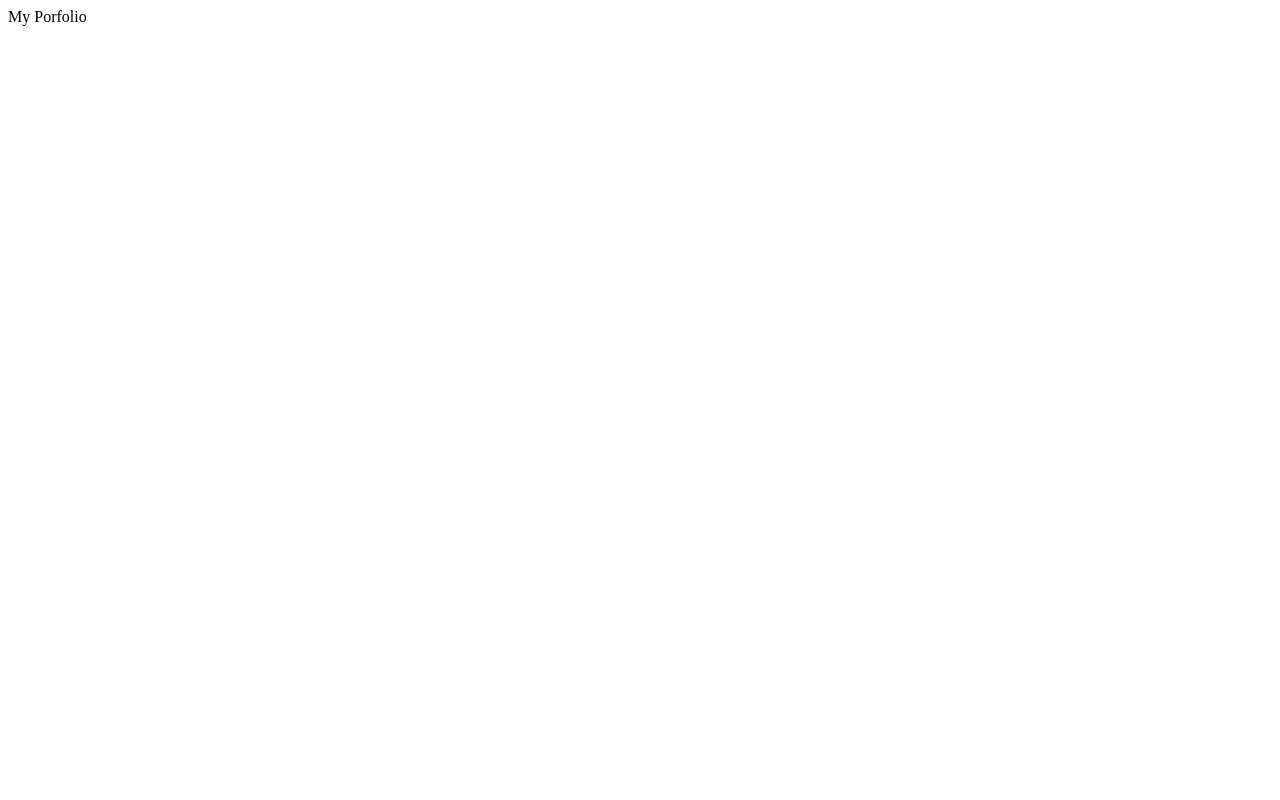
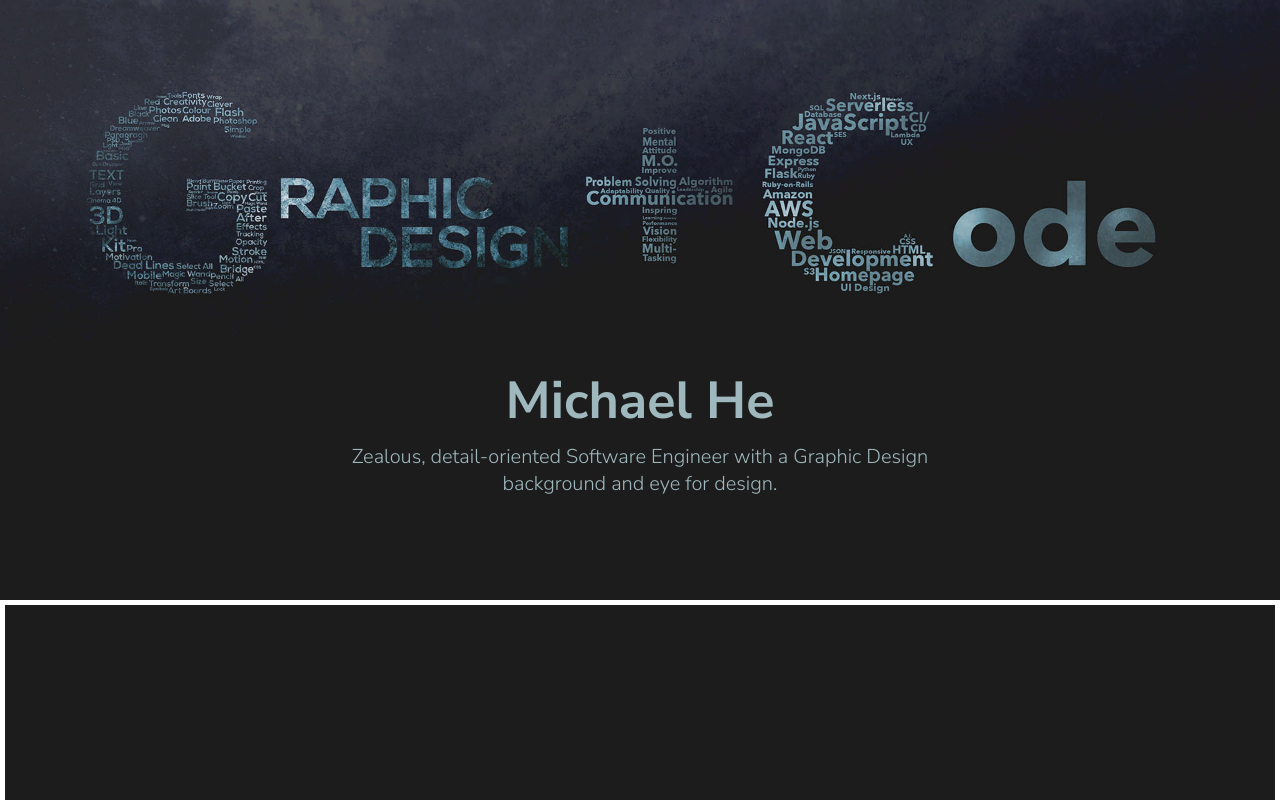
Before and after one commit to zbmike/porfolio, a JavaScript app: page / in a window 1280 px wide. Shown: the top 800 px of the page. Built offline with nearby package versions, Linux system fonts and the light colour scheme; the HTML template or start-up script is replaced by a standard one.

Commit message:
Add landing animation

```diff
--- a/public/index.html
+++ b/public/index.html
@@ -4,6 +4,8 @@
     <meta charset="utf-8" />
     <link rel="icon" href="%PUBLIC_URL%/favicon.ico" />
     <meta name="viewport" content="width=device-width, initial-scale=1" />
+    <link rel="preconnect" href="https://fonts.gstatic.com">
+    <link href="https://fonts.googleapis.com/css2?family=Nunito+Sans:wght@300;400;700&display=swap" rel="stylesheet">
     <title>Zhiyuan He Porfolio</title>
   </head>
   <body>
--- a/src/App.js
+++ b/src/App.js
@@ -1,6 +1,17 @@
+import './styles/app.css';
+
 function App() {
   return (
-    <div>My Porfolio</div>
+    <div className='background'>
+        <div className='textbox'>
+          <h1 className='myname'>Michael He</h1>
+        </div>
+        <div className='textbox'>
+          <h2 className='mydesc'>Zealous, detail-oriented Software Engineer with a Graphic Design background and eye for design.</h2>
+        </div>
+
+        <div style={{ height: 2000, width: "100%", backgroundColor: "#1c1c1c", position:"absolute", top:600, border:'5px solid white' }}></div>
+    </div>
   )
 }
 
--- /dev/null
+++ b/src/styles/app.css
@@ -0,0 +1,71 @@
+/* http://meyerweb.com/eric/tools/css/reset/
+   v2.0 | 20110126
+   License: none (public domain)
+*/
+
+* {
+	margin: 0;
+	padding: 0;
+    box-sizing: border-box;
+}
+
+body {
+    font-family: 'Nunito Sans', sans-serif;
+}
+
+#root {
+    background-color: #1c1c1c;
+}
+
+.background {
+    background-image: url('../images/gpc_bg.jpg');
+    background-size: cover;
+    height: 100vh;
+    width: 100%;
+    animation-name: fadeIn;
+    animation-duration: 2s;
+    animation-timing-function:ease;
+}
+
+.textbox {
+    position: absolute;
+    top: 50%;
+    left: 50%;
+    transform: translate(-50%, -50%);
+}
+
+.myname {
+    font-size: 3.25em;
+    color: #9fb8bd;
+    font-weight: 700;
+    animation-name: fadeIn;
+    animation-duration: 1s;
+    animation-delay: 1s;
+    animation-timing-function:ease;
+    animation-fill-mode: backwards;
+}
+
+.mydesc {
+    font-size: 1.25em;
+    color: #9fb8bd;
+    font-weight: 300;
+    margin-top: 7em;
+    text-align: center;
+    animation-name: fadeIn;
+    animation-duration: 1s;
+    animation-delay: 2s;
+    animation-timing-function:ease;
+    animation-fill-mode: backwards;
+}
+
+@keyframes fadeIn {
+    0% {
+        opacity: 0;
+        transform: translateY(-50px);
+    }
+
+    100% {
+        opacity: 1;
+        transform: translateY(-00px);
+    }
+}
```
Also changed, not shown: src/images/gpc_bg.jpg (renamed from public/images/gpc_bg.jpg).
